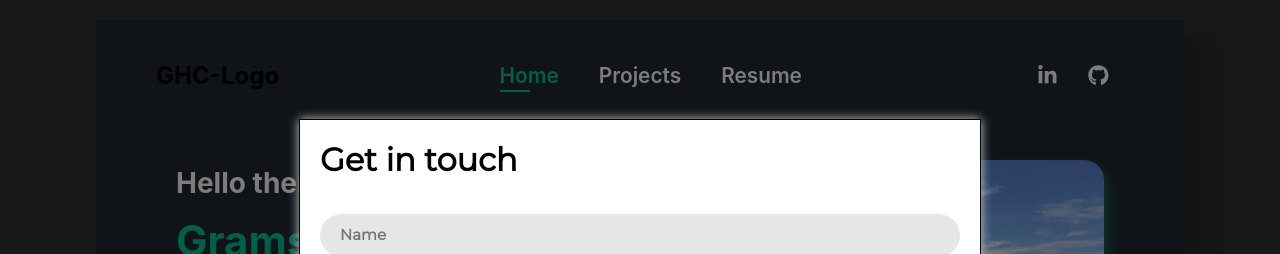
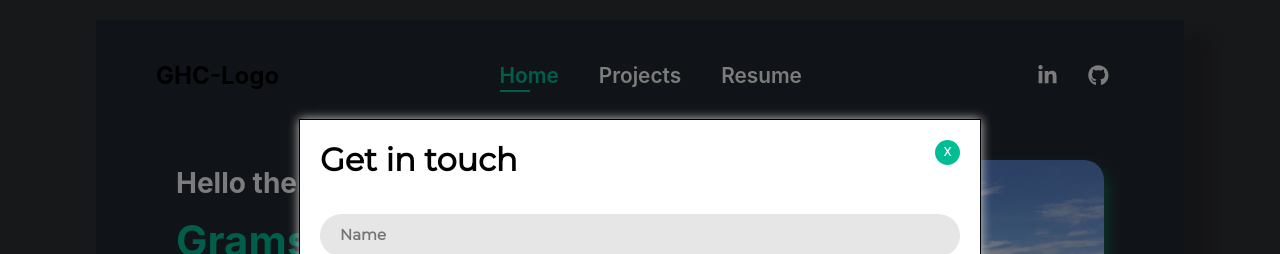
Before and after one commit to gramscih/my_pofolio, a React (Create React App) app in the folder my_porfolio/: page / in a window 1280 px wide. Both pictures are taken after a click on the button "Let's Talk". Shown: the top 254 px of the page. Built offline with nearby package versions, Linux system fonts and the light colour scheme.

Commit message:
Improve close popup button

```diff
--- a/my_porfolio/src/controllers/MessagePopup.js
+++ b/my_porfolio/src/controllers/MessagePopup.js
@@ -32,9 +32,14 @@ const MessagePopup = (props) => {
   };
 
   return (
-    <div className="popup-box" onClick={closePopup}>
+    <div className="popup-box">
       <div className="box">
-        <h1 className="form-title">Get in touch</h1>
+        <div className="popup-header">
+          <h1 className="form-title">Get in touch</h1>
+          <span className="close-btn" onClick={closePopup}>
+            x
+          </span>
+        </div>
         <form ref={form} onSubmit={sendMessage}>
           <input
             className="txt-input"
--- a/my_porfolio/src/styles/messagePopup.css
+++ b/my_porfolio/src/styles/messagePopup.css
@@ -11,6 +11,26 @@ textarea{
 textarea{
     overflow: auto;
     resize: vertical;
+}
+
+.popup-header{
+    display: flex;
+    flex-direction: row;
+    justify-content: space-between;
+    position: relative;
+}
+
+.close-btn {
+    background: #00bd95;
+    border-radius: 50%;
+    cursor: pointer;
+    color: #fff;
+    height: 25px;
+    width: 25px;
+    text-align: center;
+    position: absolute;
+    top: 0;
+    right: 0;
 }
 
 .popup-box{
```
